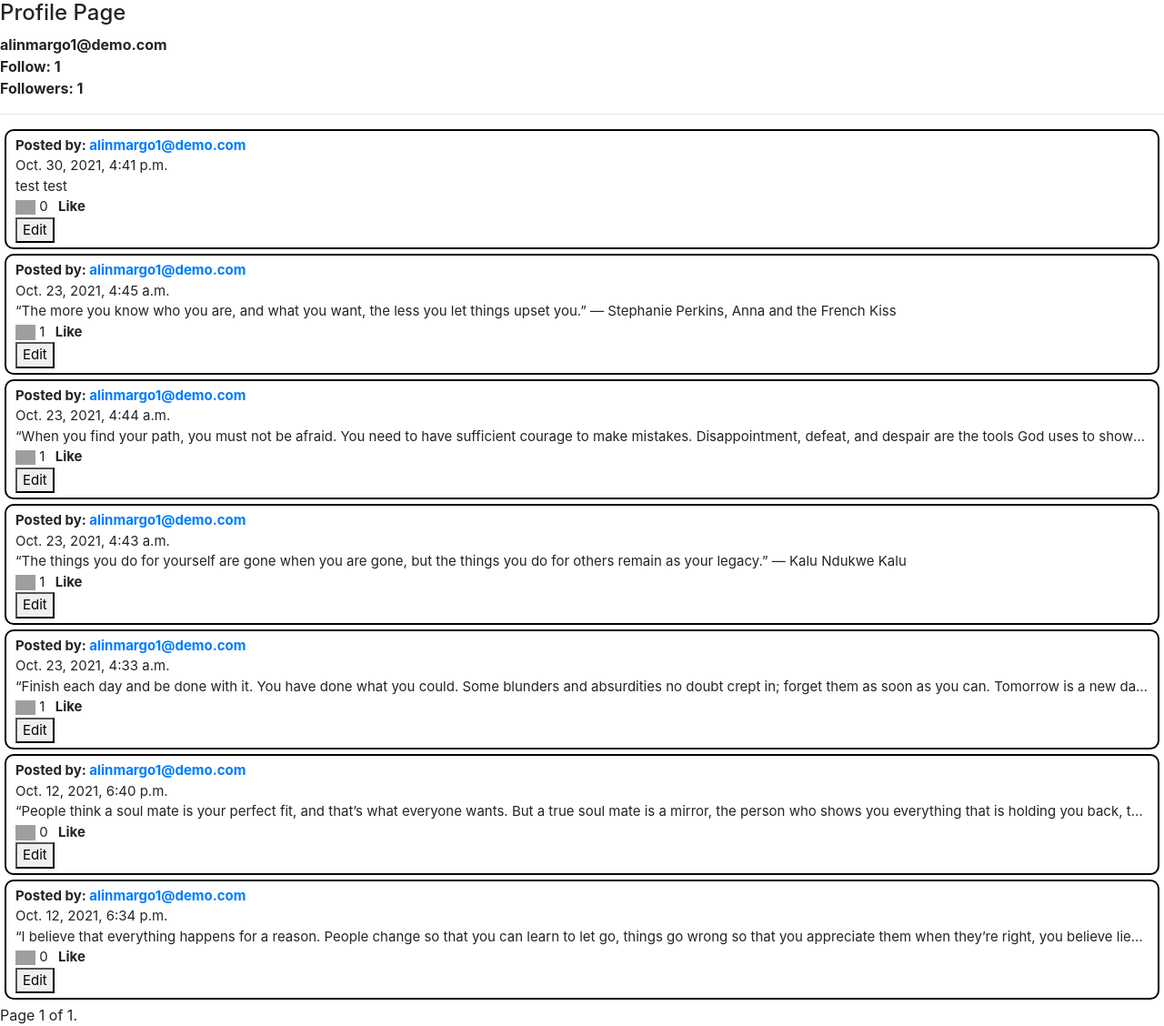
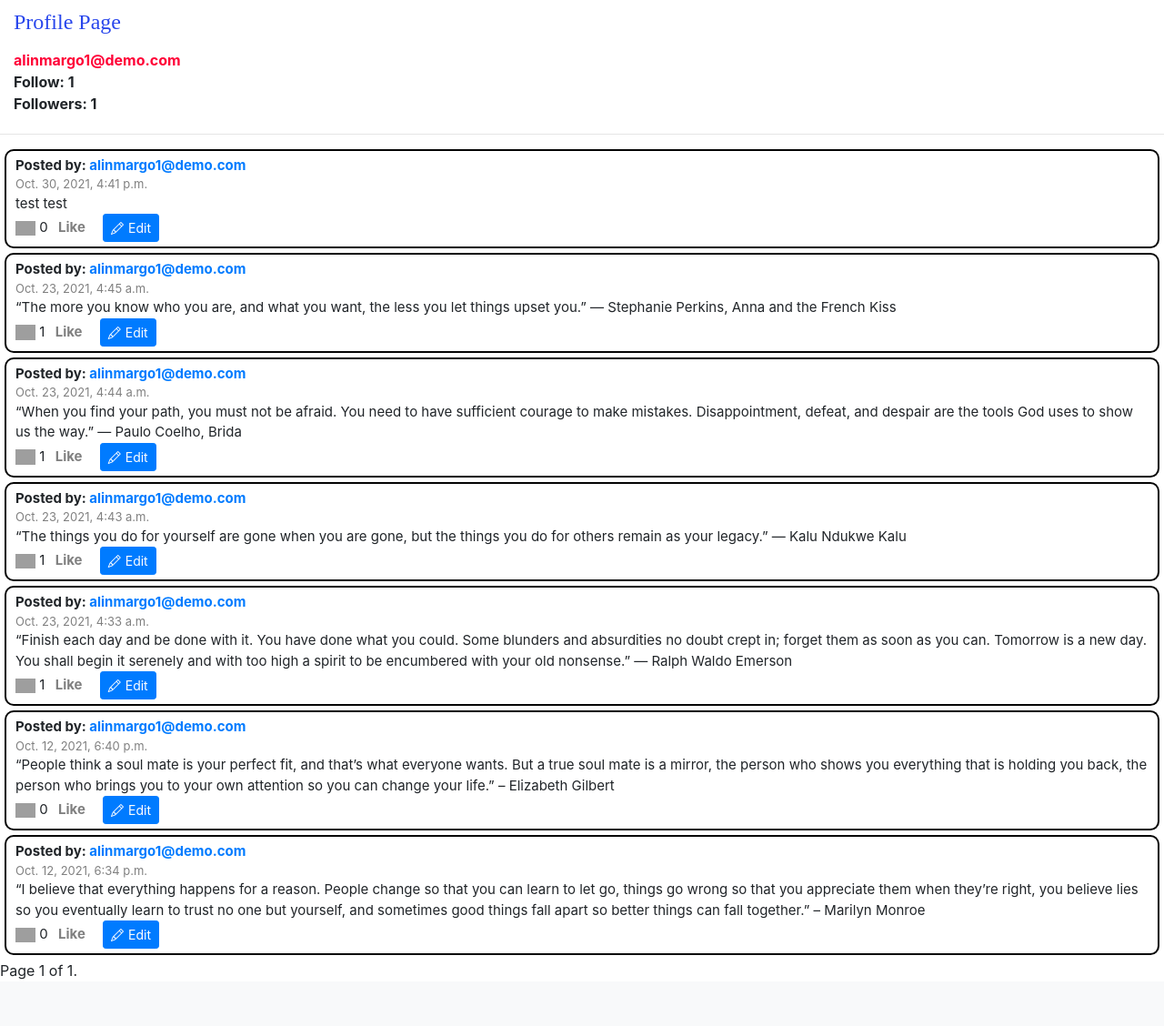
Before and after one commit to magaranin/Network, a Django app: page /profile_page/1 in a window 1280 px wide. Shown: the part 56-1184 px from the top of the page at 91% size. After the commit the page ends 1133 px from the top, so only its background shows below. Run offline with Django 3.2, Linux system fonts and the light colour scheme; a user stored in the database is signed in; data comes from the database, SQL or seed files in the repository; some libraries are stand-ins or nearby versions; grey boxes are pictures that could not be loaded.

Commit message:
Add CSS/bootstrap styles

```diff
--- a/network/static/network/script.js
+++ b/network/static/network/script.js
@@ -8,6 +8,7 @@ function edit(post_id){
     textbox.id = "post_textarea";
     textbox.className = "";
     let submitButton = document.createElement("button");
+    submitButton.className = "btn btn-primary btn-sm saveBtn";
     submitButton.innerHTML = "Save";
     submitButton.onclick = () => {
         const new_description = document.querySelector('#post_textarea').value;
--- a/network/static/network/styles.css
+++ b/network/static/network/styles.css
@@ -3,7 +3,6 @@ textarea {
 }
 
 .content {
-    width: 100 px;
     border-radius: 10px;
     border: 2px solid rgb(3, 3, 3);
     padding: 5px 10px 5px;
@@ -12,13 +11,79 @@ textarea {
     min-width: 450px;
 }
 
+.profileDetails,
+.title,
+.new_post,
+.loginRegister,
+.login,
+.register {
+    padding: 5px 10px 5px;
+    margin: 5px;
+}
+
+.edit_button {
+    margin-left: 15px;
+}
+
+.pencil {
+    margin-right: 5px;
+}
+
 .timestamp {
     margin-left: auto;
     white-space: nowrap;
+    font-size: 13px;
+    color: grey;
 }
 
 .description {
-    white-space: nowrap;
     overflow: hidden;
     text-overflow: ellipsis;
+    box-sizing: border-box;
+    font-size: 15px;
 }
+
+#post_textarea {
+    border-radius: 10px;
+    border: 2px solid rgb(40, 70, 236);
+    padding: 5px 10px 5px;
+    font-size: 15px;
+    display: block;
+    width: 100%;
+    box-sizing: border-box;
+}
+
+.saveBtn {
+    margin: 5px;
+}
+
+.form-control {
+    border-radius: 10px;
+    border: 2px solid rgb(40, 70, 236);
+    padding: 5px 10px 5px;
+    margin: 5px;
+    font-size: 15px;
+    width: 97%
+}
+
+.userPage {
+    color: rgb(255, 0, 55);
+}
+
+.title {
+   font-family: "Sans-serif";
+   font-size: x-large;
+   color:rgb(40, 70, 236);
+}
+
+.likes:hover {
+    cursor: pointer;
+}
+
+.likeUnlikeText {
+    color: grey;
+}
+
+.likeUnlikeText:hover {
+    color: black;
+}
--- a/network/templates/network/create_new_post.html
+++ b/network/templates/network/create_new_post.html
@@ -11,7 +11,7 @@
         <div class = "new_post">
             {% csrf_token %}
             {{ form.as_p }}
-            <input type="submit">
+            <input class="btn btn-primary btn-sm" type="submit">
         </div>
     </form>
 
--- a/network/templates/network/following.html
+++ b/network/templates/network/following.html
@@ -43,8 +43,8 @@
             </span>
 
             {% if page_obj.has_next %}
-                <a href="?page={{ page_obj.next_page_number }}">next</a>
-                <a href="?page={{ page_obj.paginator.num_pages }}">last &raquo;</a>
+                <a href="?page={{ page_obj.next_page_number }}">Next</a>
+                <a href="?page={{ page_obj.paginator.num_pages }}">Last &raquo;</a>
             {% endif %}
         </span>
     </div>
--- a/network/templates/network/layout.html
+++ b/network/templates/network/layout.html
@@ -6,6 +6,7 @@
         <title>{% block title %}Social Network{% endblock %}</title>
         <script src="{% static 'network/script.js' %}"></script>
         <link rel="stylesheet" href="https://stackpath.bootstrapcdn.com/bootstrap/4.4.1/css/bootstrap.min.css" integrity="sha384-Vkoo8x4CGsO3+Hhxv8T/Q5PaXtkKtu6ug5TOeNV6gBiFeWPGFN9MuhOf23Q9Ifjh" crossorigin="anonymous">
+        <link rel="stylesheet" href="https://cdn.jsdelivr.net/npm/bootstrap-icons@1.7.0/font/bootstrap-icons.css">
         <link href="{% static 'network/styles.css' %}" rel="stylesheet">
     </head>
     <body>
--- a/network/templates/network/profile_page.html
+++ b/network/templates/network/profile_page.html
@@ -4,7 +4,7 @@
 
 {% block body %}
 
-    <h4>Profile Page</h4>
+    <h4 class="title">Profile Page</h4>
 
     <div class="profileDetails">
         <div class="userPage">
@@ -21,9 +21,9 @@
             <form action="{% url 'update_follows' profile_owner.id %}" method="POST">
                 {% csrf_token %}
                 {% if is_followed %}
-                    <button type="submit">Unfollow</button>
+                    <button type="submit" class="btn btn-primary btn-sm">Unfollow</button>
                 {% else %}
-                    <button type="submit">Follow</button>
+                    <button type="submit" class="btn btn-primary btn-sm">Follow</button>
                 {% endif %}
             </form>
         </div>
@@ -50,10 +50,10 @@
                     {% else %}
                         <strong>&nbsp; <span class="likeUnlikeText">Like</span></strong>
                     {% endif %}
+                    {% if user.is_authenticated and user == post.owner %}
+                    <button class="edit_button btn btn-primary btn-sm" onclick="edit({{ post.id }})"><i class="pencil bi bi-pencil"></i>Edit</button>
+                    {% endif %}
                 </div>
-                {% if user.is_authenticated and user == post.owner %}
-                    <button class="edit_button" onclick="edit({{ post.id }})">Edit</button>
-                {% endif %}
             </div>
         {% endif %}
         {% empty %}
```
Also changed, not shown: network/templates/network/index.html (+5 -5 lines), network/templates/network/login.html (+5 -3 lines), network/templates/network/register.html (+5 -4 lines).
